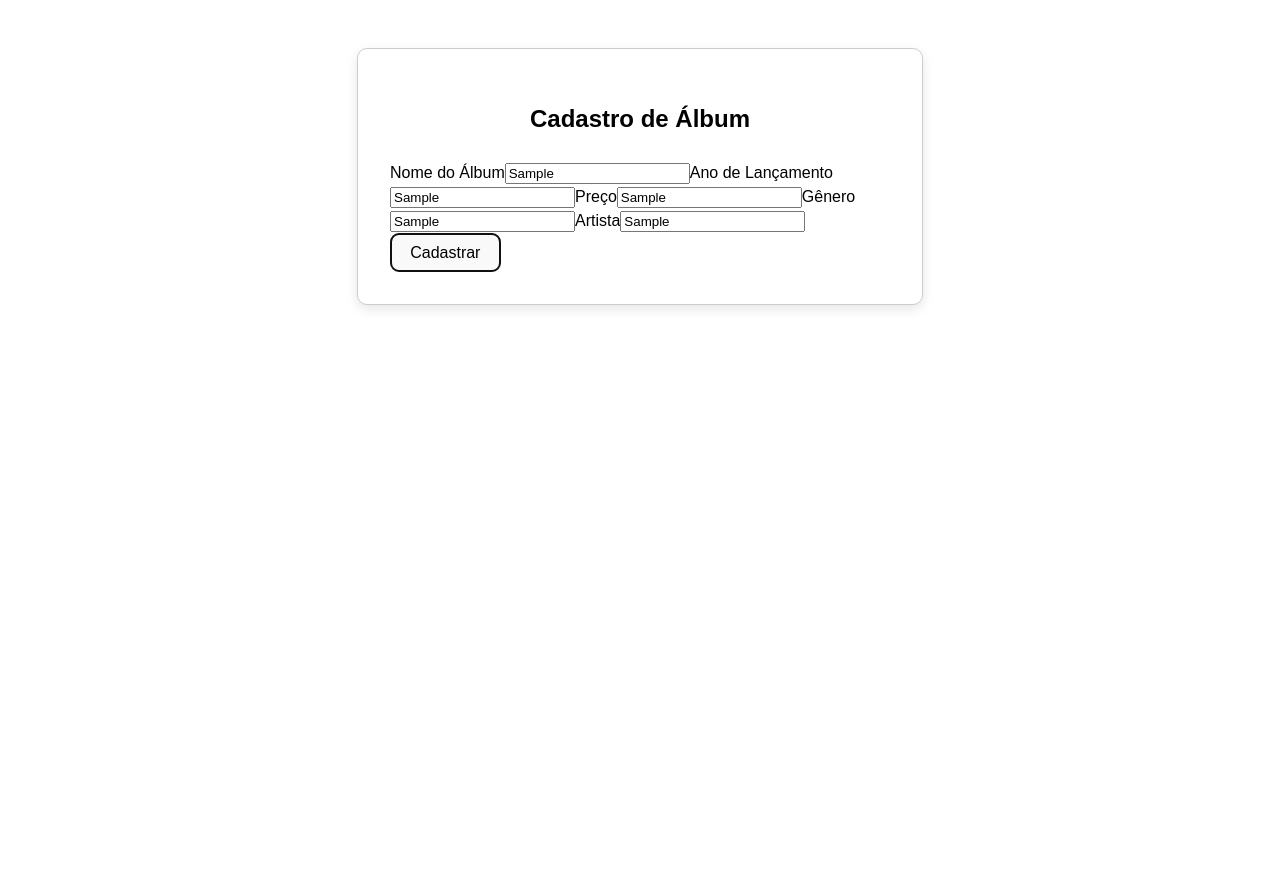
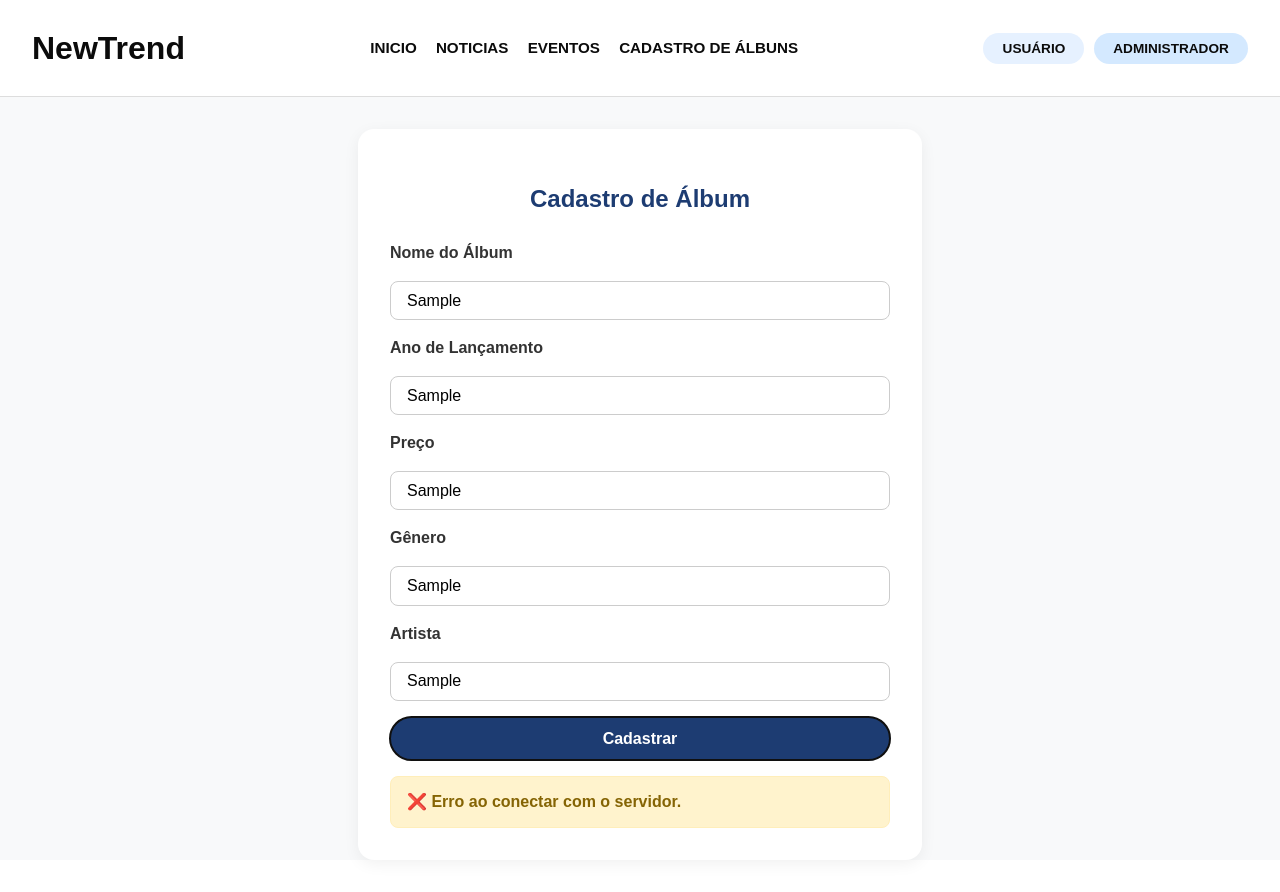
Before and after one commit to jvclooud/newtrend-frontend, a React (Vite) app: page /cadastro in a window 1280 px wide. Both pictures are taken after typing "Sample", "Sample", "Sample", "Sample", "Sample" into the empty fields and a click on the button "Cadastrar". Before the commit the page ends 800 px from the top, so only its background shows below. Built offline with nearby package versions, Linux system fonts and the light colour scheme; no server answers.

Commit message:
importação do header estilizaçao da mensagem de erro

```diff
--- a/src/pages/CadastroAlbum.css
+++ b/src/pages/CadastroAlbum.css
@@ -1,43 +1,73 @@
-/* src/pages/CadastroAlbum.css */
+
+.cadastro-wrapper {
+  width: 100%;
+  background-color: #f8f9fa;
+  min-height: 100vh;
+  font-family: 'Poppins', sans-serif;
+}
 
 .cadastro-container {
   max-width: 500px;
-  margin: 3rem auto;
+  margin: 2rem auto;
+  background-color: #fff;
   padding: 2rem;
-  border: 1px solid #ccc;
-  border-radius: 10px;
-  box-shadow: 0 4px 12px rgba(0,0,0,0.1);
-  background-color: white;
+  border-radius: 16px;
+  box-shadow: 0 4px 16px rgba(0, 0, 0, 0.06);
 }
 
 .cadastro-container h2 {
   text-align: center;
   margin-bottom: 1.5rem;
+  font-weight: 700;
+  color: #1d3c72;
 }
 
-.cadastro-form {
+.form-album {
   display: flex;
   flex-direction: column;
   gap: 1rem;
 }
 
-.cadastro-form input {
-  padding: 0.75rem;
-  border: 1px solid #aaa;
-  border-radius: 5px;
-  font-size: 1rem;
+.form-album label {
+  font-weight: 600;
+  color: #333;
 }
 
-.cadastro-form button {
-  padding: 0.75rem;
-  background-color: black;
-  color: white;
-  font-weight: bold;
-  border: none;
-  border-radius: 5px;
-  cursor: pointer;
+.form-album input {
+  padding: 0.6rem 1rem;
+  border-radius: 8px;
+  border: 1px solid #ccc;
+  font-size: 1rem;
+  outline: none;
+  transition: border-color 0.3s;
 }
 
-.cadastro-form button:hover {
-  background-color: #333;
+.form-album input:focus {
+  border-color: #fbbf24;
+  box-shadow: 0 0 0 2px #fef08a;
 }
+
+.form-album button {
+  padding: 0.8rem 1.2rem;
+  background-color: #1d3c72;
+  color: #fff;
+  border: none;
+  border-radius: 999px;
+  font-weight: 600;
+  font-size: 1rem;
+  cursor: pointer;
+  transition: background-color 0.3s;
+}
+
+.form-album button:hover {
+  background-color: #2c4d91;
+}
+.mensagem {
+  margin-top: 1rem;
+  padding: 0.8rem 1rem;
+  border-radius: 8px;
+  font-weight: 600;
+  background-color: #fff3cd;
+  color: #856404;
+  border: 1px solid #ffeeba;
+}
--- a/src/pages/CadastroAlbum.tsx
+++ b/src/pages/CadastroAlbum.tsx
@@ -1,6 +1,7 @@
 // src/pages/CadastroAlbum.tsx
 import { useState } from 'react'
 import './CadastroAlbum.css'
+import { Header } from '../componentes/header'
 
 function CadastroAlbum() {
   const [form, setForm] = useState({
@@ -10,6 +11,8 @@ function CadastroAlbum() {
     genero: '',
     artista: ''
   })
+
+  const [mensagem, setMensagem] = useState<string | null>(null)
 
   const handleChange = (e: React.ChangeEvent<HTMLInputElement>) => {
     setForm({ ...form, [e.target.name]: e.target.value })
@@ -31,67 +34,51 @@ function CadastroAlbum() {
           artista: form.artista
         })
       });
+
+      const dados = await response.json()
+
       if (response.ok) {
-                alert('Álbum cadastrado com sucesso!');
+        setMensagem('✅ Álbum cadastrado com sucesso!');
+        setForm({ nome: '', ano: '', preco: '', genero: '', artista: '' });
       } else {
-                alert('Erro ao cadastrar álbum.');
+        setMensagem(dados.mensagem || '❌ Erro ao cadastrar álbum.');
       }
     } catch (error) {
-            alert('Erro ao conectar com o servidor.');
+      setMensagem('❌ Erro ao conectar com o servidor.');
     }
   }
 
   return (
+    <div className="cadastro-wrapper">
+      <Header mostrarCadastro={true} onAdminClick={() => {}} />
+
       <div className="cadastro-container">
         <h2>Cadastro de Álbum</h2>
         <form onSubmit={handleSubmit} className="form-album">
           <label>Nome do Álbum</label>
-                <input
-                    type="text"
-                    name="nome"
-                    value={form.nome}
-                    onChange={handleChange}
-                    required
-                />
+          <input type="text" name="nome" value={form.nome} onChange={handleChange} required />
 
           <label>Ano de Lançamento</label>
-                <input
-                    type="text"
-                    name="ano"
-                    value={form.ano}
-                    onChange={handleChange}
-                    required
-                />
+          <input type="text" name="ano" value={form.ano} onChange={handleChange} required />
 
           <label>Preço</label>
-                <input
-                    type="text"
-                    name="preco"
-                    value={form.preco}
-                    onChange={handleChange}
-                    required
-                />
+          <input type="text" name="preco" value={form.preco} onChange={handleChange} required />
 
           <label>Gênero</label>
-                <input
-                    type="text"
-                    name="genero"
-                    value={form.genero}
-                    onChange={handleChange}
-                    required
-                />
+          <input type="text" name="genero" value={form.genero} onChange={handleChange} required />
 
           <label>Artista</label>
-                <input
-                    type="text"
-                    name="artista"
-                    value={form.artista}
-                    onChange={handleChange}
-                    required
-                />
+          <input type="text" name="artista" value={form.artista} onChange={handleChange} required />
 
           <button type="submit">Cadastrar</button>
         </form>
+
+        {mensagem && (
+          <div className="mensagem">
+            {mensagem}
+          </div>
+        )}
+      </div>
     </div>
   )
 }
--- a/src/pages/Home.tsx
+++ b/src/pages/Home.tsx
@@ -1,5 +1,7 @@
 import { useState, useEffect } from 'react'
 import './Home.css'
+import { Header } from '../componentes/header'
+
 
 function Home() {
   const [mostrarCadastro, setMostrarCadastro] = useState(false)
@@ -79,19 +81,7 @@ const buscarComFiltro = async () => {
 
   return (
     <div style={{ width: '100%' }}>
-      <header className="header">
-        <div className="logo">NewTrend</div>
-        <nav className="nav">
-          <a href="/">INICIO</a>
-          <a href="#">NOTICIAS</a>
-          <a href="#">EVENTOS</a>
-          {mostrarCadastro && <a href="/cadastro">CADASTRO DE ÁLBUNS</a>}
-        </nav>
-        <div className="actions">
-          <button>USUÁRIO</button>
-          <button onClick={handleAdminClick}>ADMINISTRADOR</button>
-        </div>
-      </header>
+      <Header mostrarCadastro={mostrarCadastro} onAdminClick={handleAdminClick} />
       {mensagem && (
         <div className="mensagem-erro" style={{ color: 'red', margin: 16 }}>
           {mensagem}
```
Lines whose indentation alone changed are shown as unchanged.
